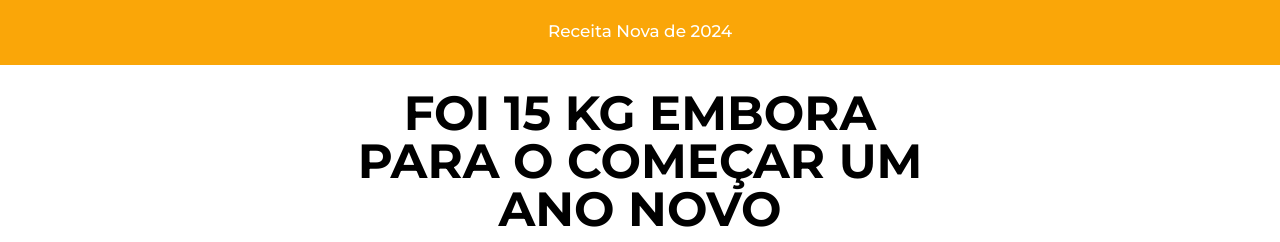
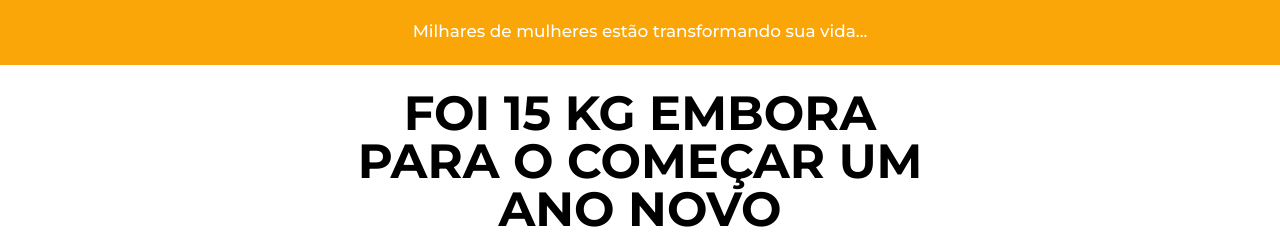
Before and after one commit to 9xsdigital/aprendizdasleiseu.online, a plain HTML site: page anonovo/index.html in a window 1280 px wide. Shown: the top 242 px of the page. Drawn offline with nearby package versions, Linux system fonts and the light colour scheme.

Commit message:
Update index.html

```diff
--- a/anonovo/index.html
+++ b/anonovo/index.html
@@ -82,7 +82,7 @@ text-align: center;
 }
 </style>
 <div class="headline-1660141877348JxPPzg-element headline">
-<h1 class="texto_topo_vsl">Receita Nova de 2024</h1>
+<h1 class="texto_topo_vsl">Milhares de mulheres estão transformando sua vida...</h1>
 </div>
 </div>
 </div>
```
